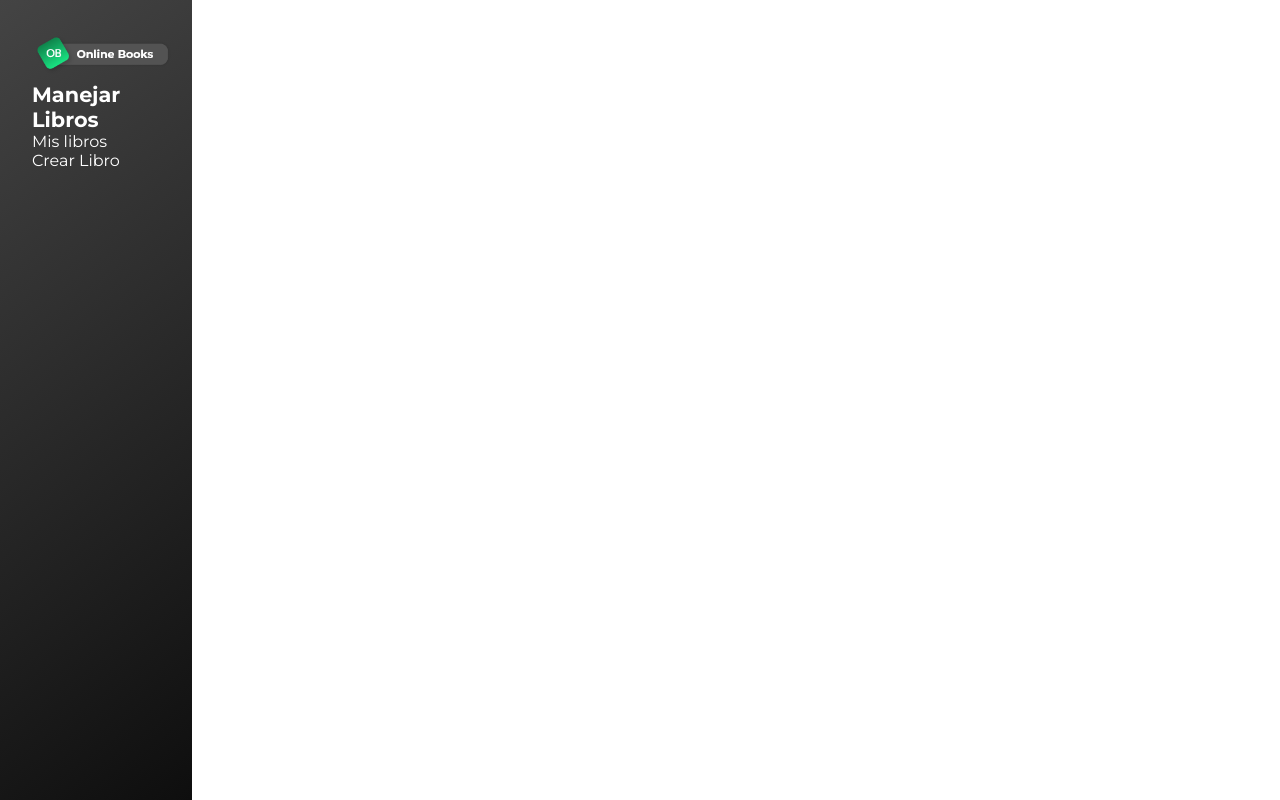
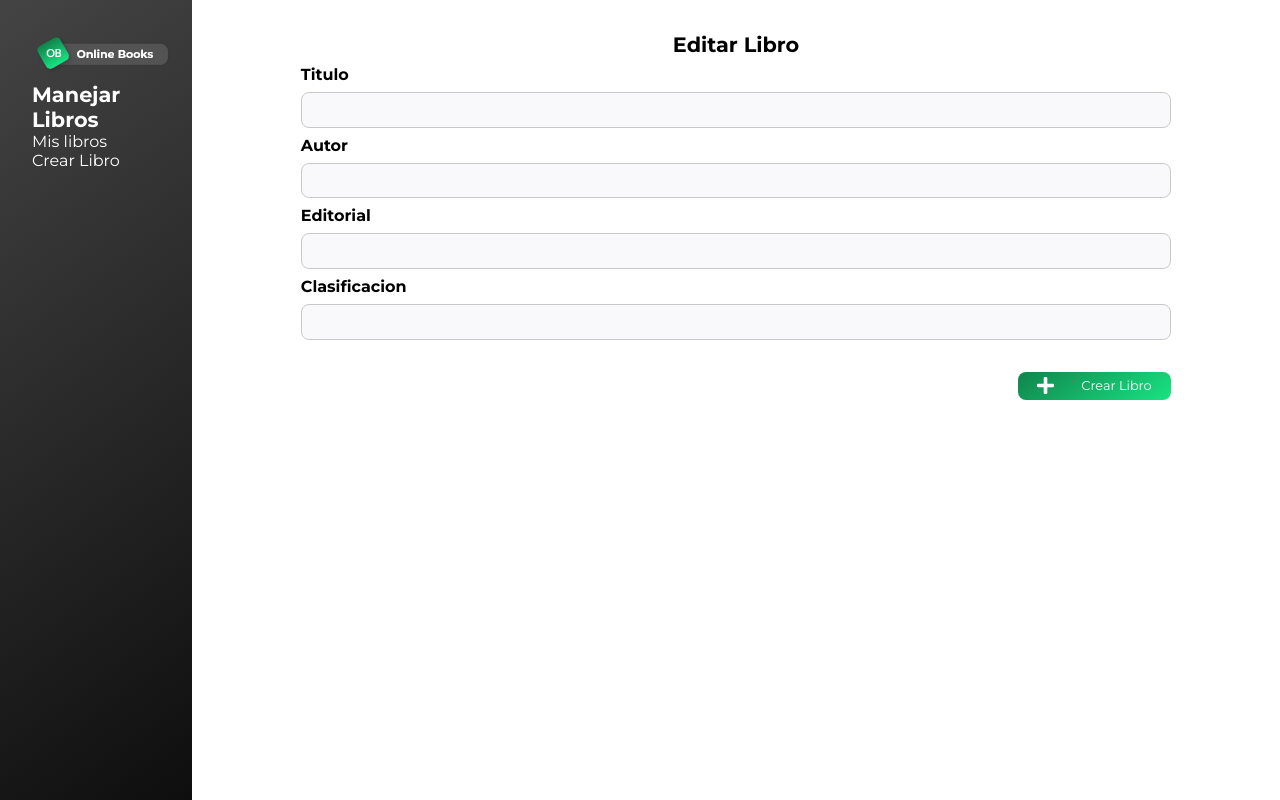
Before and after one commit to XKerberosX/biblioteca, a React (Create React App) app: page /Editar_libro in a window 1280 px wide. Shown: the top 800 px of the page. Built offline with nearby package versions, Linux system fonts and the light colour scheme.

Commit message:
Bibloteca
Edit malfuncion

```diff
--- a/src/App.js
+++ b/src/App.js
@@ -2,6 +2,7 @@ import "./App.css";
 import Navbar from "./componentes/Navbar/navbar";
 import MisLibros from "./Paginas/MisLibros";
 import Crearlibro from "./Paginas/CrearLibro";
+import EditarLibro from "./Paginas/EditarLibro";
 import { BrowserRouter as Router, Switch, Route } from "react-router-dom";
 
 function App() {
@@ -16,6 +17,10 @@ function App() {
           <Route path="/Crear_libros">
             <Crearlibro />
           </Route>
+          <Route path="/Editar_libro">
+          <EditarLibro/>
+            <Crearlibro />
+          </Route>
         </Switch>
       </div>
     </Router>
--- /dev/null
+++ b/src/Paginas/EditarLibro.js
@@ -0,0 +1,98 @@
+import React, { useState } from "react";
+import {projectFirestore} from "../firebase/config";
+import "./style.css";
+import Crear from "../componentes/Botones/Crear";
+
+const EditarLibro = (props) => {
+    const id = props.id;
+    const Titulo =props.Titulo
+    const Autor =props.Autor
+    const Editorial =props.Editorial
+    const Clasificacion =props.Clasificacion
+    //const setLibros = props.setLibros;
+    //const libros = props;
+    console.log(props.Titulo);
+  const [titulo, setTitulo] = useState(Titulo);
+  const [autor, setAutor] = useState(Autor);
+  const [editorial, setEditorial] = useState(Editorial);
+  const [clasificacion, setClasificacion] = useState(Clasificacion);
+
+  const handleSubmit = (e) => {
+    e.preventDefault();
+    projectFirestore.collection("Libros").doc(id).set()({
+        Titulo:titulo,
+        Autor:autor,
+        Editorial:editorial,
+        Clasificacion:clasificacion,
+    })
+    alert("Libro Editado con Exito");
+    setTitulo("");
+    setAutor("");
+    setEditorial("");
+    setClasificacion("");
+
+  };
+  const handleChange = (e) => {
+    const inputName = e.target.name;
+    const inputValue = e.target.value;
+    switch (inputName) {
+      case "titulo":
+        setTitulo(inputValue);
+        break;
+      case "autor":
+        setAutor(inputValue);
+        break;
+      case "editorial":
+        setEditorial(inputValue);
+        break;
+      case "clasificacion":
+        setClasificacion(inputValue);
+        break;
+      default:
+          alert("imputname no esta considiendo")
+    }
+  };
+  return (
+    <div className="crearLibro">
+        <h2>Editar Libro</h2>
+      <form className="formulario" onSubmit={handleSubmit}>
+        <label htmlFor="">Titulo</label>
+        <input
+        value={Titulo}
+          type="text"
+          name="titulo"
+          id="titulo"
+          onChange={handleChange}
+        ></input>
+        <label htmlFor="">Autor</label>
+        <input
+        value={Autor}
+          type="text"
+          name="autor"
+          id="autor"
+          onChange={handleChange}
+        ></input>
+        <label htmlFor="">Editorial</label>
+        <input
+        value={Editorial}
+          type="text"
+          name="editorial"
+          id="editorial"
+          onChange={handleChange}
+        ></input>
+        <label htmlFor="">Clasificacion</label>
+        <input
+        value={Clasificacion}
+          type="text"
+          name="clasificacion"
+          id="clasificacion"
+          onChange={handleChange}
+        ></input>
+        <div className="BtnDiv">
+        <Crear/>
+        </div>
+      </form>
+    </div>
+  );
+};
+export default EditarLibro;
--- a/src/componentes/ContenedorLibros/Libro.js
+++ b/src/componentes/ContenedorLibros/Libro.js
@@ -27,7 +27,7 @@ const Libro = (props) => {
                 </div>
               </div>
               <div className="ListaBotones">
-              <Editar /><Eliminar id={libro.id} libros={libros} setLibros={setLibros} />
+              <Editar libro={libro}  /><Eliminar id={libro.id} libros={libros} setLibros={setLibros} />
             </div>
             </div>
 
```
Also changed, not shown: src/img/WhatsApp Image 2020-11-24 at 13.29.17 (1).jpeg (added), src/img/WhatsApp Image 2020-11-24 at 13.29.17.jpeg (added).
